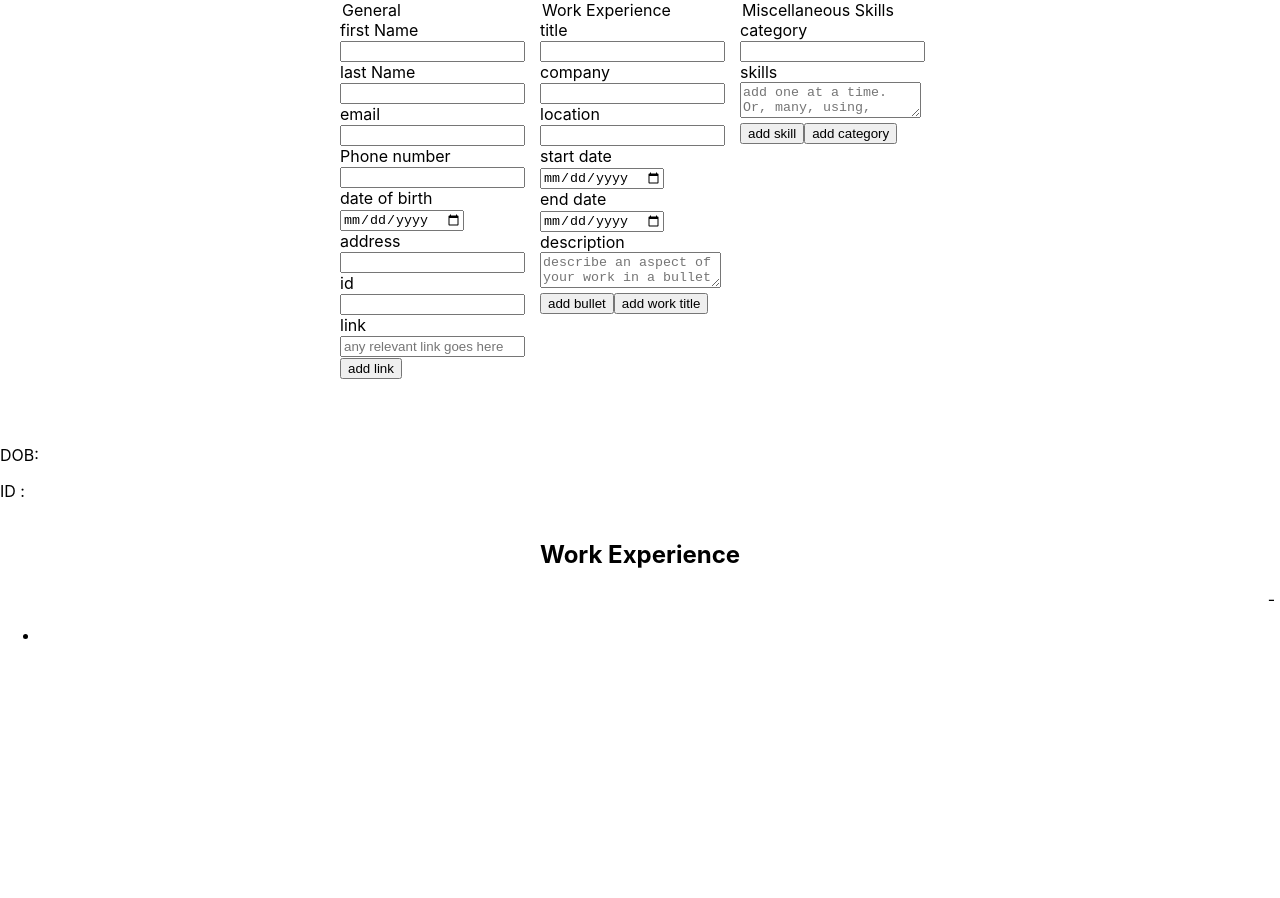
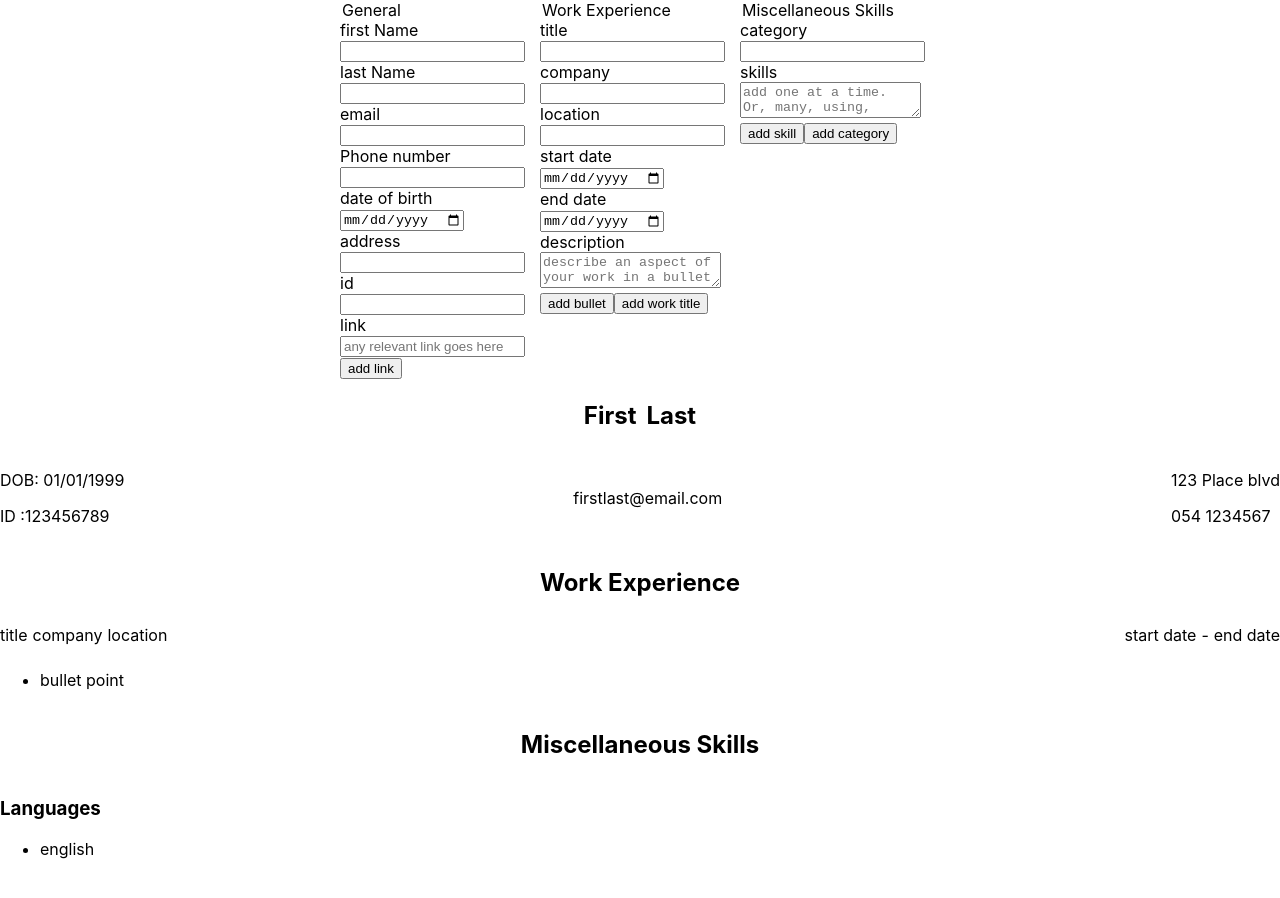
Before and after one commit to tomari3/cv-project, a React (Create React App) app: page / in a window 1280 px wide. Shown: the top 898 px of the page. Built offline with nearby package versions, Linux system fonts and the light colour scheme.

Commit message:
handeListChange, addLink

```diff
--- a/package.json
+++ b/package.json
@@ -9,6 +9,7 @@
     "react": "^17.0.2",
     "react-dom": "^17.0.2",
     "react-scripts": "5.0.0",
+    "uniqid": "^5.4.0",
     "web-vitals": "^2.1.4"
   },
   "scripts": {
--- a/src/App.js
+++ b/src/App.js
@@ -1,5 +1,6 @@
 // import logo from "./logo.svg";
 import "./App.css";
+import uniqid from "uniqid";
 import { Component } from "react";
 import { FormDisplay } from "./components/Components";
 class App extends Component {
@@ -11,9 +12,11 @@ class App extends Component {
       dob: "",
       id: "",
       email: "",
-      link1: "",
-      link2: "",
-      link3: "",
+      links: [],
+      link: {
+        value: "",
+        id: "",
+      },
       address: "",
       zipCode: "",
       phoneNumber: "",
@@ -25,10 +28,36 @@ class App extends Component {
       bullet: "",
     };
     this.handleChange = this.handleChange.bind(this);
+    this.handleListChange = this.handleListChange.bind(this);
+    this.addLink = this.addLink.bind(this);
   }
 
   handleChange(event) {
     this.setState({ [event.target.name]: event.target.value });
+  }
+
+  handleListChange(event) {
+    this.setState({
+      [event.target.name]: {
+        value: event.target.value,
+        id: uniqid(),
+      },
+    });
+  }
+
+  addLink(event) {
+    event.preventDefault();
+    console.log(this.state.links);
+    if (this.state.links.length > 4) return;
+    this.setState({
+      links: [...this.state.links, this.state.link],
+    });
+    this.setState({
+      link: {
+        value: "",
+        id: "",
+      },
+    });
   }
 
   render() {
@@ -103,15 +132,15 @@ class App extends Component {
 
               <label htmlFor="link">link</label>
               <input
-                type="url"
+                type="text"
                 id="link"
                 placeholder="any relevant link goes here"
-                name="link1"
-                value={this.state.link1}
-                onChange={this.handleChange}
+                name="link"
+                value={this.state.link.value}
+                onChange={this.handleListChange}
               />
 
-              <button>add link</button>
+              <button onClick={this.addLink}>add link</button>
             </div>
 
             <div className="forms_work">
@@ -180,12 +209,21 @@ class App extends Component {
               <legend>Miscellaneous Skills</legend>
 
               <label htmlFor="category">category</label>
-              <input type="text" id="category" />
+              <input
+                type="text"
+                id="category"
+                name="category"
+                value={this.state.category}
+                onChange={this.handleChange}
+              />
 
               <label htmlFor="skills">skills</label>
               <textarea
                 id="skills"
                 placeholder="add one at a time. Or, many, using, commas."
+                name="skill"
+                value={this.state.skill}
+                onChange={this.handleChange}
               ></textarea>
 
               <button>add skill</button>
@@ -196,23 +234,22 @@ class App extends Component {
         </div>
         <section className="form-display">
           <FormDisplay
-            first={this.state.firstName}
-            last={this.state.lastName}
-            dob={this.state.dob}
-            id={this.state.id}
-            email={this.state.email}
-            link1={this.state.link1}
-            link2={this.state.link2}
-            link3={this.state.link3}
-            address={this.state.address}
-            zipCode={this.state.zipCode}
-            phoneNumber={this.state.phoneNumber}
-            title={this.state.title}
-            company={this.state.company}
-            location={this.state.location}
-            startDate={this.state.startDate}
-            endDate={this.state.endDate}
-            bullet={this.state.bullet}
+            first={this.state.firstName || "first"}
+            last={this.state.lastName || "last"}
+            dob={this.state.dob || "01/01/1999"}
+            id={this.state.id || "123456789"}
+            email={this.state.email || "firstlast@email.com"}
+            links={this.state.links || "www.link.com"}
+            address={this.state.address || "123 Place blvd"}
+            phoneNumber={this.state.phoneNumber || "054 1234567"}
+            title={this.state.title || "title"}
+            company={this.state.company || "company"}
+            location={this.state.location || "location"}
+            startDate={this.state.startDate || "start date"}
+            endDate={this.state.endDate || "end date"}
+            bullet={this.state.bullet || "bullet point"}
+            category={this.state.category || "Languages"}
+            skill={this.state.skill || "english"}
           />
         </section>
       </div>
--- a/src/components/Components.js
+++ b/src/components/Components.js
@@ -4,6 +4,9 @@ class FormDisplay extends Component {
   constructor(props) {
     super(props);
   }
+
+  renderList(props) {}
+
   render() {
     return (
       <>
@@ -18,13 +21,15 @@ class FormDisplay extends Component {
           </div>
           <div>
             <p>{this.props.email}</p>
-            <p>{this.props.link1}</p>
-            <p>{this.props.link2}</p>
-            <p>{this.props.link3}</p>
+            <div>
+              {this.props.links.map((link) => (
+                <p key={link.id}>{link.value}</p>
+              ))}
+            </div>
           </div>
           <div>
             <p>{this.props.address}</p>
-            <p>{this.props.zipCode}</p>
+            {/* <p>{this.props.zipCode}</p> */}
             <p>{this.props.phoneNumber}</p>
           </div>
         </div>
@@ -50,6 +55,17 @@ class FormDisplay extends Component {
             </ul>
           </div>
         </div>
+        <div className="form-display_row">
+          <div className="form-display_row_header">
+            <h2>Miscellaneous Skills</h2>
+          </div>
+          <div className="form-display_row_skill-category">
+            <h3>{this.props.category}</h3>
+            <ul>
+              <li>{this.props.skill}</li>
+            </ul>
+          </div>
+        </div>
       </>
     );
   }
```
Also changed, not shown: 1 other file (tests, documents, lock files or other folders).
